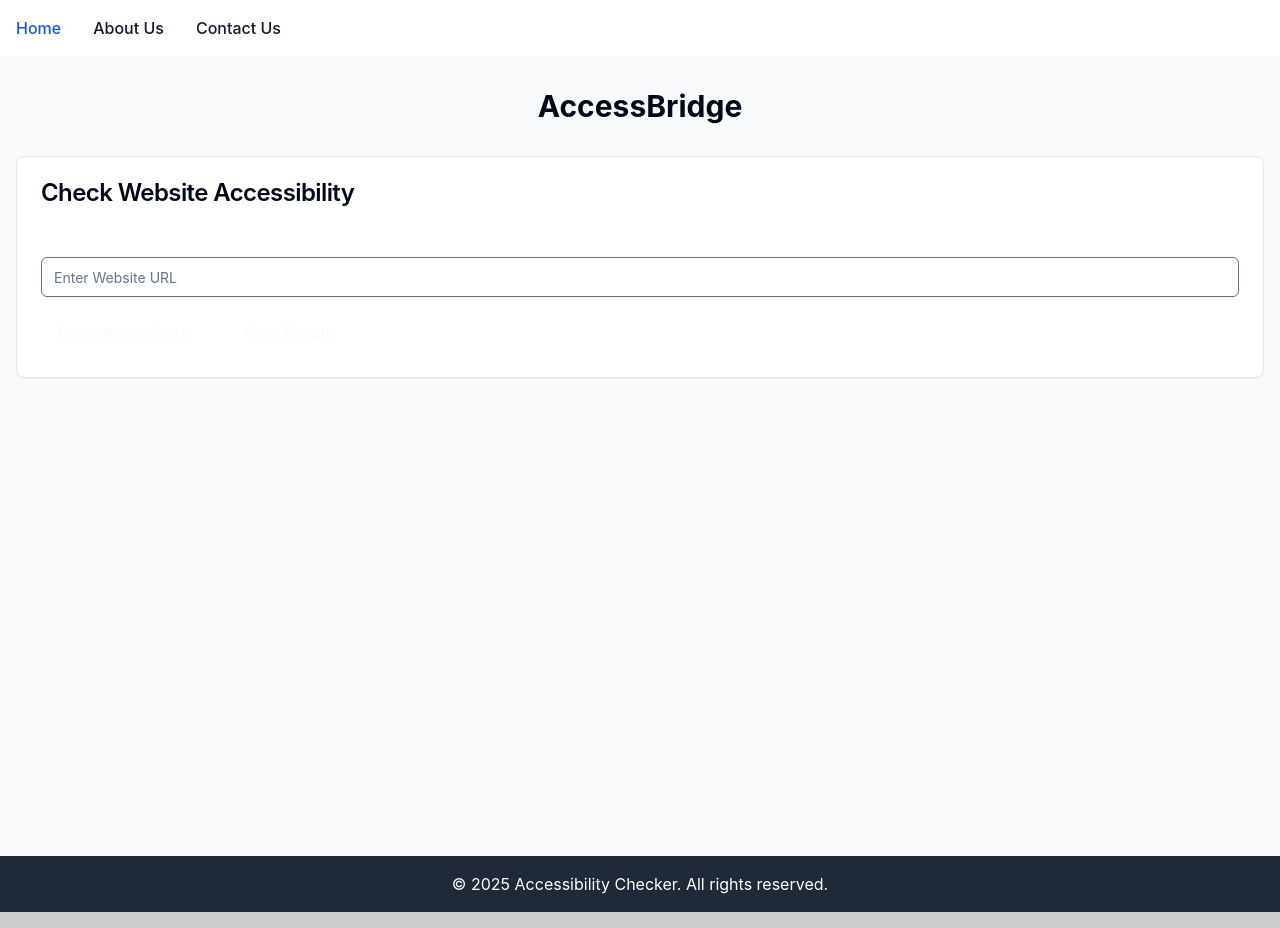
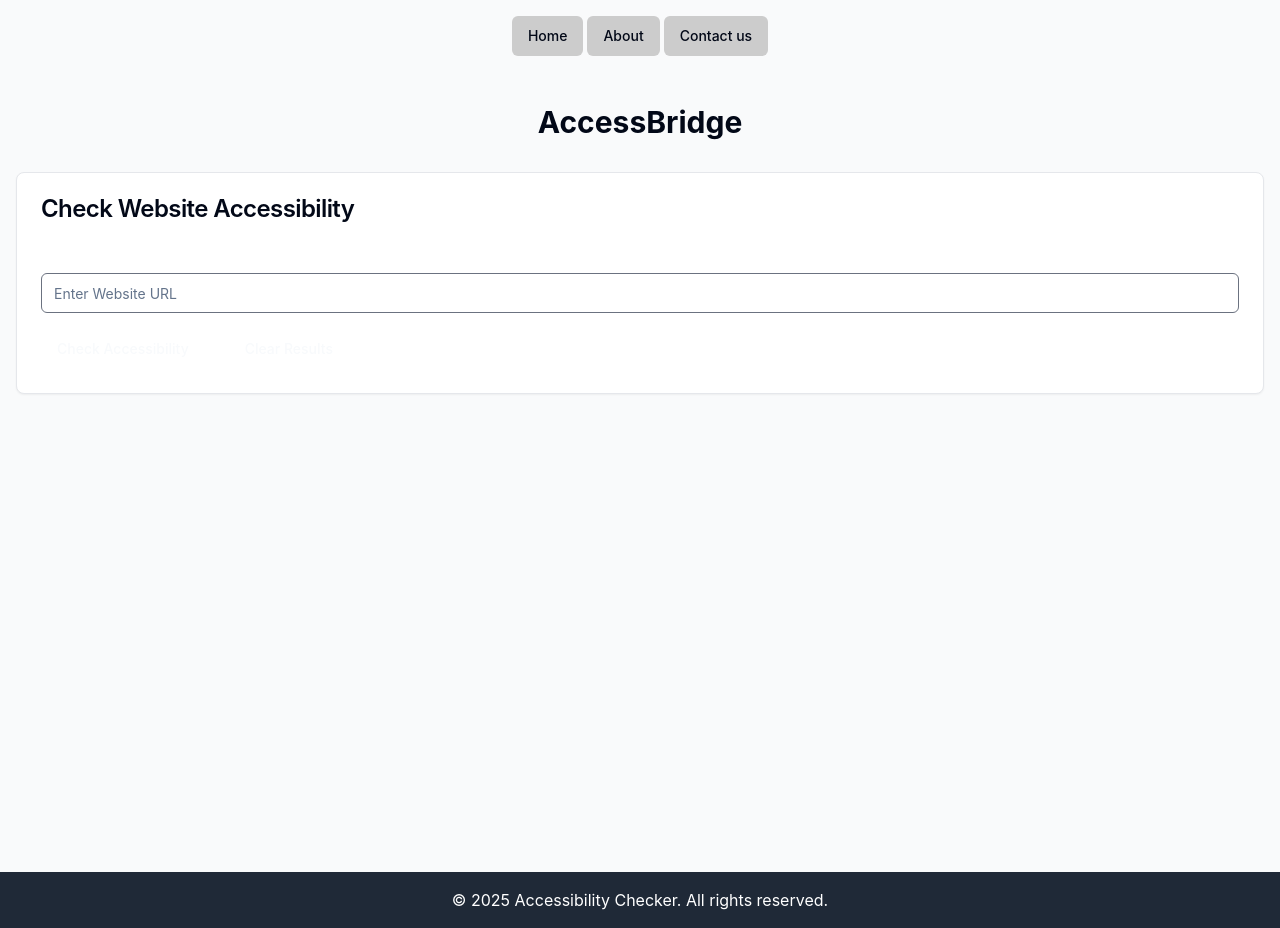
Before and after one commit to divik17dhiman/AccessBridge, a Next.js app in the folder accessibility-checker/: page / in a window 1280 px wide. Built offline with nearby package versions, Linux system fonts and the light colour scheme.

Commit message:
updated navbar

```diff
--- a/accessibility-checker/components/apna-ui/nav-bar.tsx
+++ b/accessibility-checker/components/apna-ui/nav-bar.tsx
@@ -1,13 +1,23 @@
 import Link from "next/link";
+import Image from "next/image";
+import {
+    NavigationMenu,
+    NavigationMenuContent,
+    NavigationMenuItem,
+    NavigationMenuLink,
+    NavigationMenuList,
+    NavigationMenuTrigger,
+    navigationMenuTriggerStyle,
+} from "@/components/ui/navigation-menu"
 
 export default function NavBar() {
     return (
-        <nav className="bg-white border-gray-200 dark:bg-gray-900">
+        /*<nav className="bg-white border-gray-200 dark:bg-gray-900">
             <div className="max-w-screen-xl flex flex-wrap items-center justify-between mx-auto p-4">
                 <button data-collapse-toggle="navbar-default" type="button" className="inline-flex items-center p-2 w-10 h-10 justify-center text-sm text-gray-500 rounded-lg md:hidden hover:bg-gray-100 focus:outline-none focus:ring-2 focus:ring-gray-200 dark:text-gray-400 dark:hover:bg-gray-700 dark:focus:ring-gray-600" aria-controls="navbar-default" aria-expanded="false">
                     <span className="sr-only">Open main menu</span>
                     <svg className="w-5 h-5" aria-hidden="true" xmlns="http://www.w3.org/2000/svg" fill="none" viewBox="0 0 17 14">
-                        <path stroke="currentColor" strokeLinecap="round" stroke-linejoin="round" stroke-width="2" d="M1 1h15M1 7h15M1 13h15" />
+                        <path stroke="currentColor" strokeLinecap="round" strokeLinejoin="round" strokeWidth="2" d="M1 1h15M1 7h15M1 13h15" />
                     </svg>
                 </button>
                 <div className="hidden w-full md:block md:w-auto" id="navbar-default">
@@ -24,10 +34,31 @@ export default function NavBar() {
                     </ul>
                 </div>
             </div>
-        </nav>
-
-
-
-
+        </nav>*/
+        <NavigationMenu className="max-w-screen-xl flex flex-wrap items-center justify-between mx-auto p-4">
+            <NavigationMenuList id="navbar-default">
+                <NavigationMenuItem>
+                    <Link href="/" aria-current="page" legacyBehavior passHref>
+                        <NavigationMenuLink className={navigationMenuTriggerStyle()}>
+                            Home
+                        </NavigationMenuLink>
+                    </Link>
+                </NavigationMenuItem>
+                <NavigationMenuItem>
+                    <Link href="/about" legacyBehavior passHref>
+                        <NavigationMenuLink className={navigationMenuTriggerStyle()}>
+                            About
+                        </NavigationMenuLink>
+                    </Link>
+                </NavigationMenuItem>
+                <NavigationMenuItem>
+                    <Link href="/contact" legacyBehavior passHref>
+                        <NavigationMenuLink className={navigationMenuTriggerStyle()}>
+                            Contact us
+                        </NavigationMenuLink>
+                    </Link>
+                </NavigationMenuItem>
+            </NavigationMenuList>
+        </NavigationMenu>
     );
 }
```
